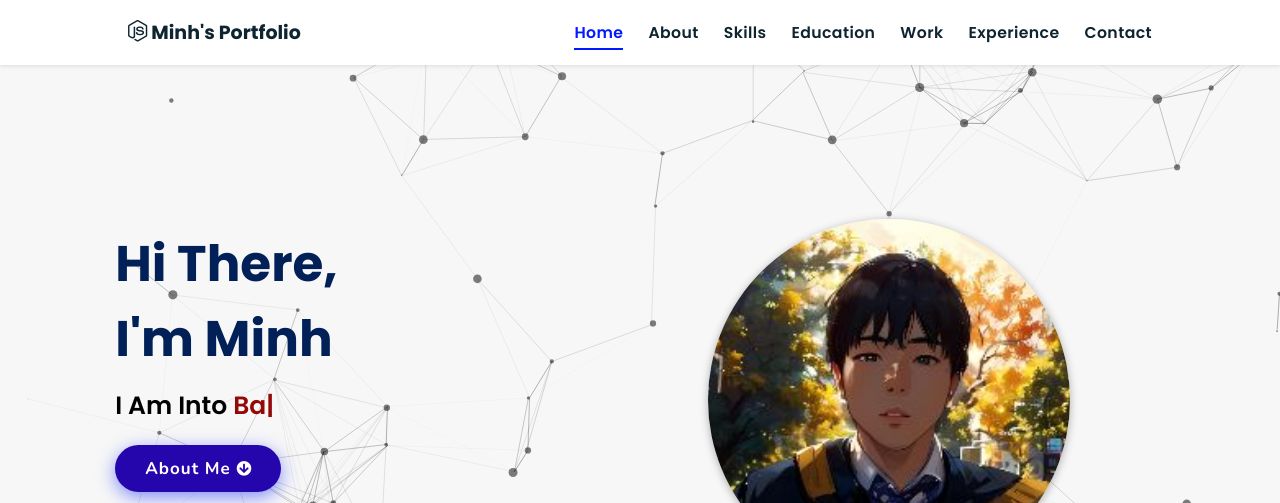
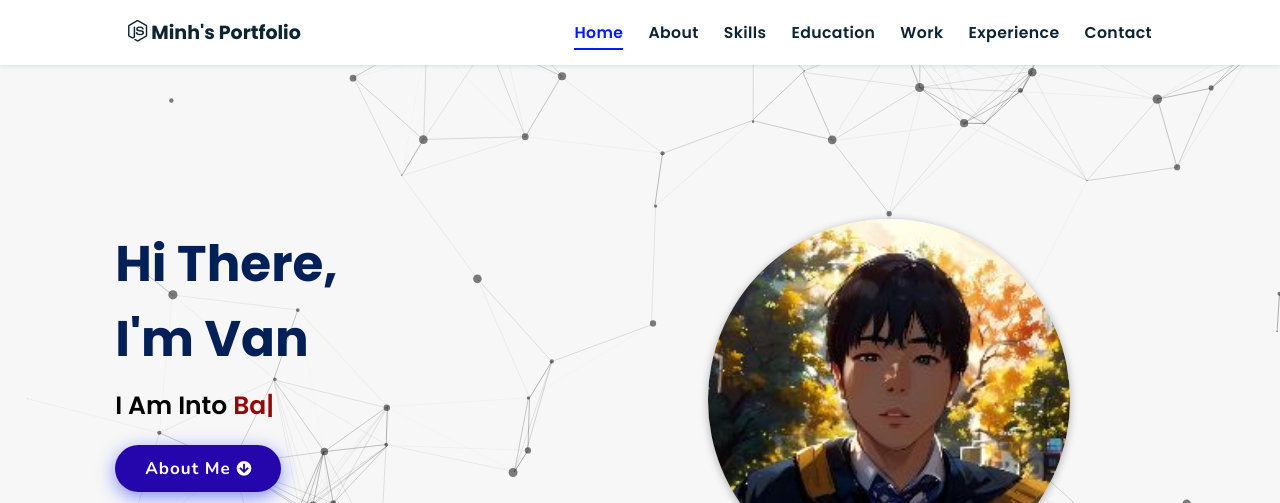
Before and after one commit to vantran9666/vantran9666.github.io, a plain HTML site: page index.html in a window 1280 px wide. Shown: the top 503 px of the page. Drawn offline with nearby package versions, Linux system fonts and the light colour scheme.

Commit message:
thay toi ten minh thanh ten van

```diff
--- a/index.html
+++ b/index.html
@@ -46,7 +46,7 @@
     <div id="particles-js"></div>
 
     <div class="content">
-    <h2>Hi There,<br/> I'm Minh <span></span></h2>
+    <h2>Hi There,<br/> I'm Van <span></span></h2>
     <p>i am into <span class="typing-text"></span></p>
     <a href="#about" class="btn"><span>About Me</span>
       <i class="fas fa-arrow-circle-down"></i>
```
